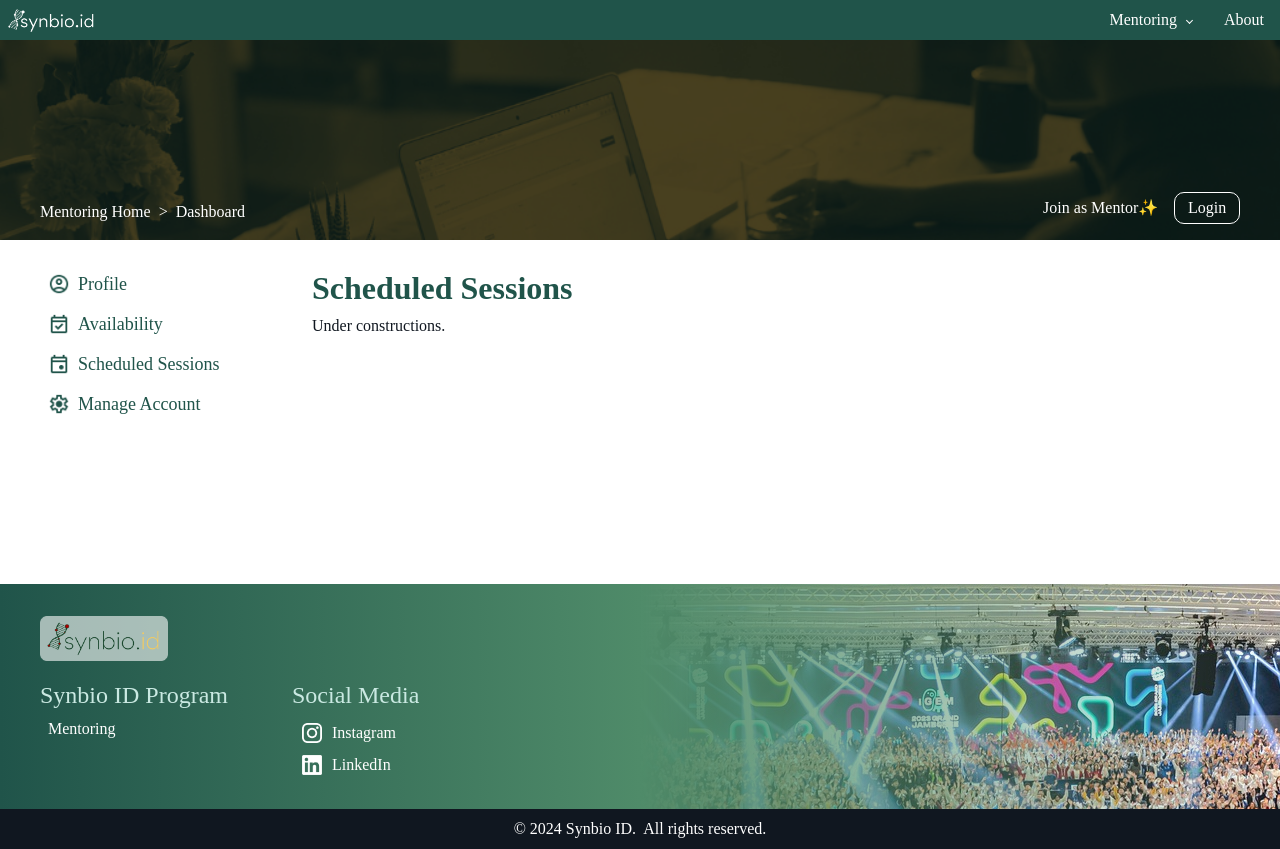
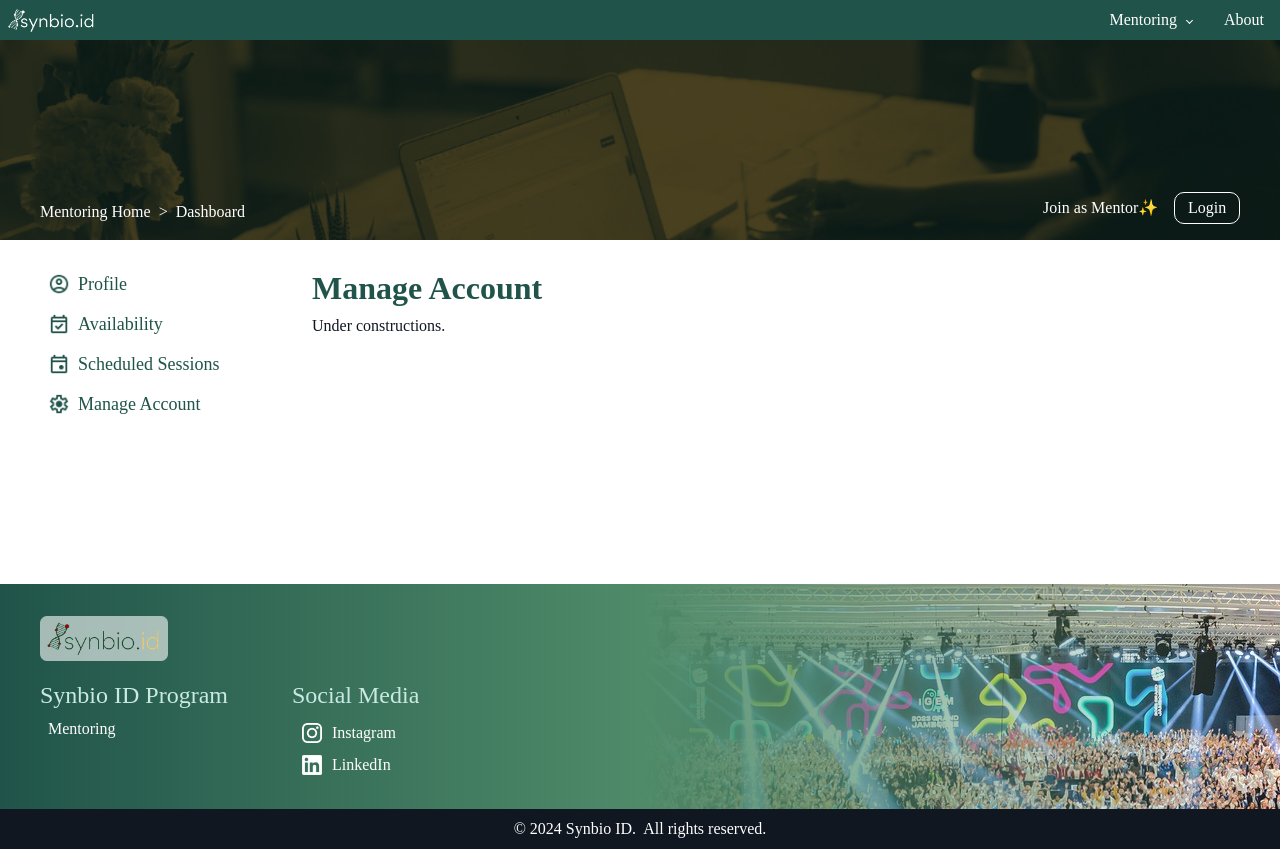
Before and after one commit to donnymarcius/web-demo, a Next.js app: page /mentoring/dashboard/mentor/setting in a window 1280 px wide. Built offline with nearby package versions, Linux system fonts and the light colour scheme; no server answers.

Commit message:
minor rev

```diff
--- a/app/components/Header.js
+++ b/app/components/Header.js
@@ -18,7 +18,7 @@ const Header = () => {
   return (
     <header className="flex justify-between items-center h-10">
       <div className="flex">
-        <Link href="/">
+        <Link href="/mentoring">
           <Image
             src="/images/logo/synbio-white.png"
             alt="Synbio ID logo"
--- a/app/mentoring/dashboard/mentor/setting/page.js
+++ b/app/mentoring/dashboard/mentor/setting/page.js
@@ -145,7 +145,7 @@ export default function Home() {
         </div>
 
         <div className="flex-1 min-w-96">
-          <h2>Scheduled Sessions</h2>
+          <h2>Manage Account</h2>
           <p>Under constructions.</p>
 
           {/* <div className="flex flex-col gap-4 mt-4">
--- a/app/mentoring/page.js
+++ b/app/mentoring/page.js
@@ -114,9 +114,9 @@ export default function Home() {
             <Link href="/mentoring/make-session">
               <button type="button" className="transparent text-lg">Make Session</button>
             </Link>
-            <Link href="/mentoring/guidebook">
+            {/* <Link href="/mentoring/guidebook">
               <button type="button" className="transparent text-lg">Guidebook</button>
-            </Link>
+            </Link> */}
           </div>
         </div>
       </div>
```
